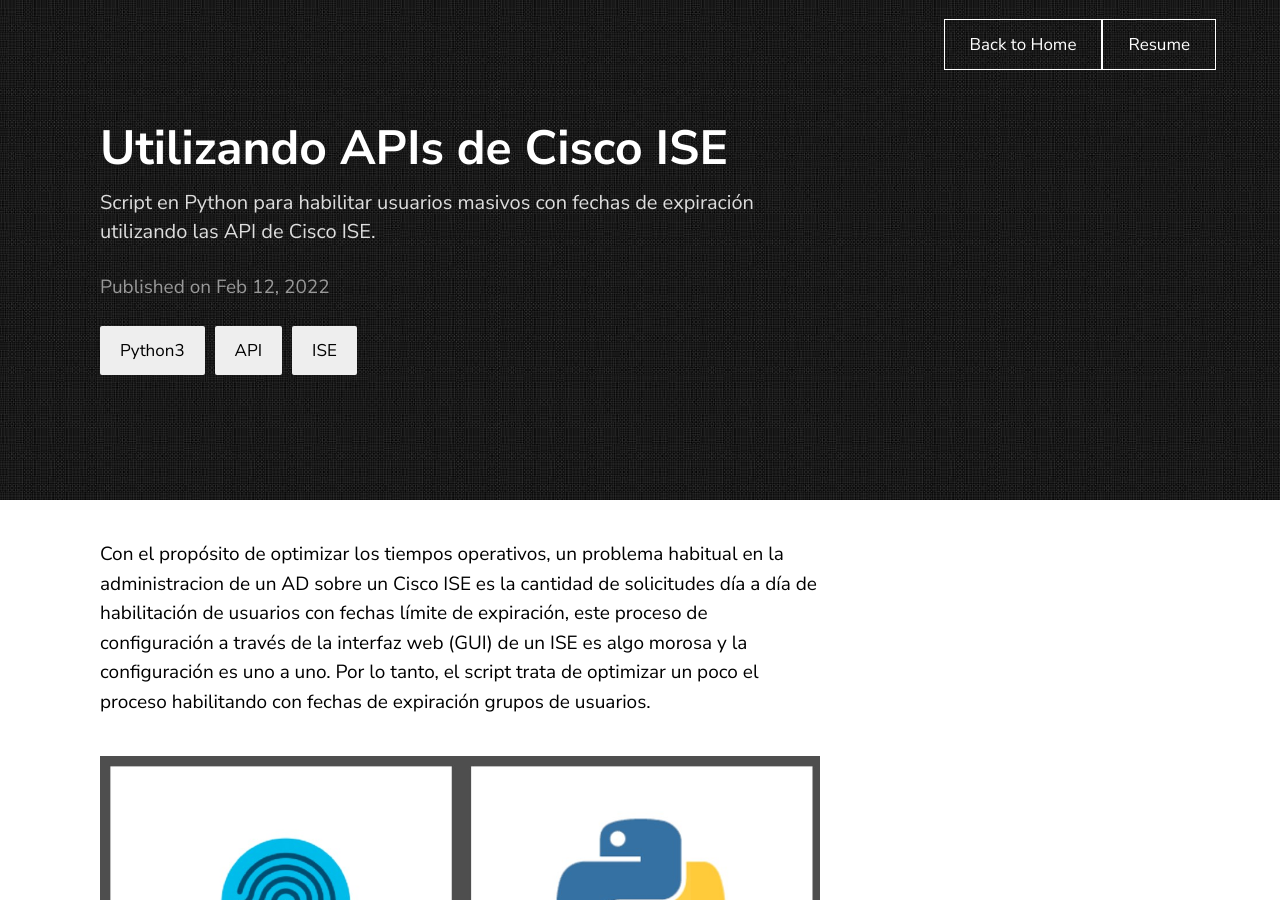
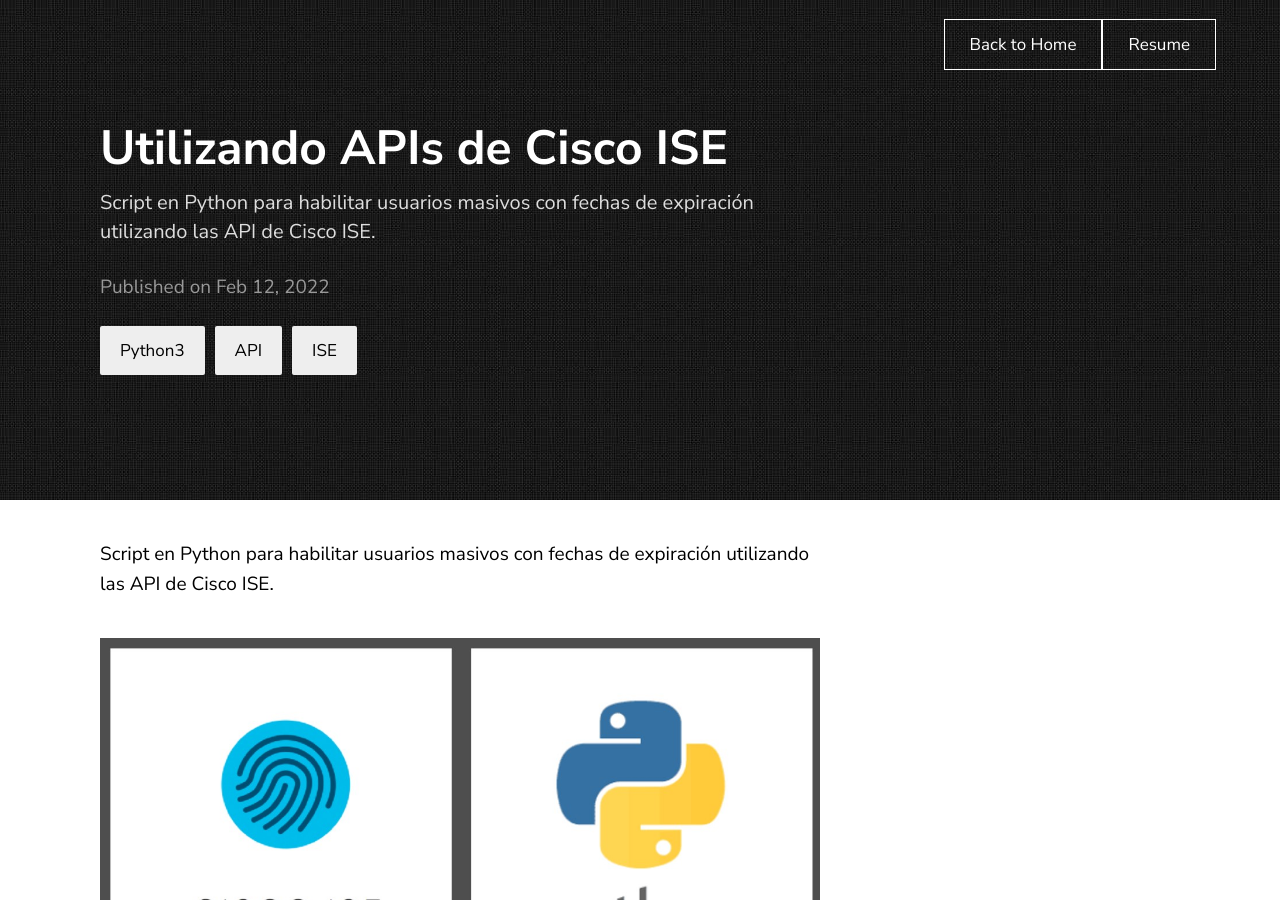
Before and after one commit to pablodiegovs/pablodiegovs.github.io, a Jekyll site: the page built from _posts/2022-02-12-coding-ise-users.markdown, in a window 1280 px wide and 900 px high. Built offline with Jekyll 4.4.1, drawn with Linux system fonts in a browser that asks for light colours.

Commit message:
Update 2022-02-12-coding-ise-users.markdown

```diff
--- a/_posts/2022-02-12-coding-ise-users.markdown
+++ b/_posts/2022-02-12-coding-ise-users.markdown
@@ -5,9 +5,11 @@
 date:   2022-02-12 21:03:36 +0530
 categories: Python3 API ISE
 ---
-Con el propósito de optimizar los tiempos operativos, un problema habitual en la administracion de un AD sobre un Cisco ISE es la cantidad de solicitudes día a día de habilitación de usuarios con fechas límite de expiración, este proceso de configuración a través de la interfaz web (GUI) de un ISE es algo morosa y la configuración es uno a uno. Por lo tanto, el script trata de optimizar un poco el proceso habilitando con fechas de expiración grupos de usuarios.
+Script en Python para habilitar usuarios masivos con fechas de expiración utilizando las API de Cisco ISE.
 
 ![texture theme preview](https://github.com/pablodiegovs/pablodiegovs.github.io/raw/main/assets/images/ISE-Phyton.jpg)
+
+Con el propósito de optimizar los tiempos operativos, un problema habitual en la administracion de un AD sobre un Cisco ISE es la cantidad de solicitudes día a día de habilitación de usuarios con fechas límite de expiración, este proceso de configuración a través de la interfaz web (GUI) de un ISE es algo morosa y la configuración es uno a uno. Por lo tanto, el script trata de optimizar un poco el proceso habilitando con fechas de expiración grupos de usuarios.
 
 Es importante que previo al despliegue de los scripts, validar la versión de Cisco ISE a utilizar y las APIs soportadas en el mismo. El Cisco ISE en general nos presenta dos APIs disponibles: ERS APIs y OPEN APIs. Más información del mismo les dejo el link de la página de [Developer-Cisco][dev-cisco]
 
```
